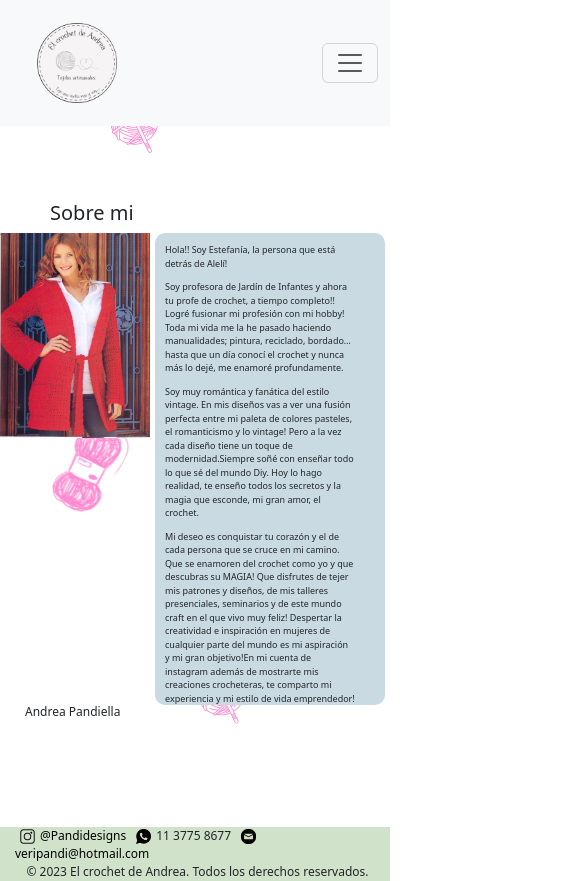
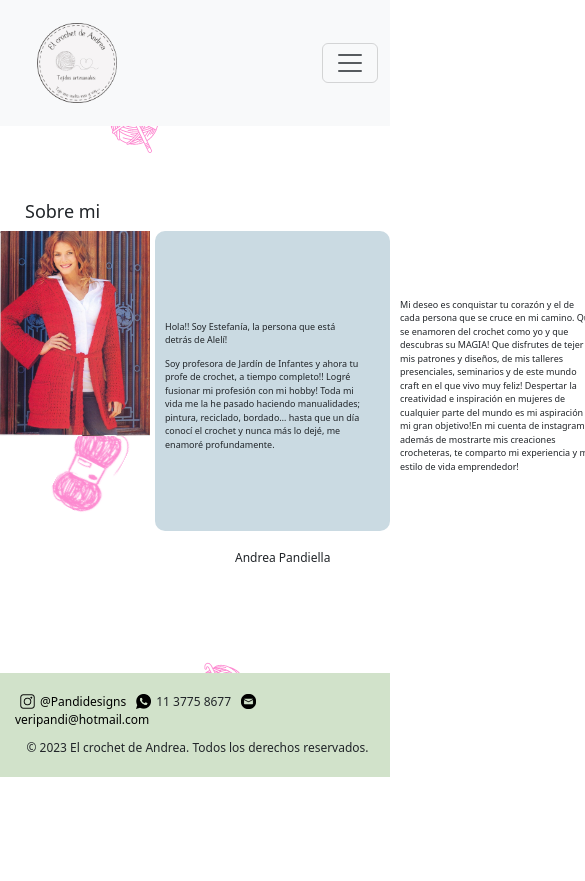
Before and after one commit to Imaagus/StaticPage, a plain HTML site: page paginas/sobremi.html in a window 390 px wide. Shown: the top 881 px of the page, 585 px wide, since content can reach past the window. After the commit the page ends 844 px from the top, so only its background shows below. Drawn offline with nearby package versions, Linux system fonts and the light colour scheme.

Commit message:
arreglosobremi

```diff
--- a/estilo/style.css
+++ b/estilo/style.css
@@ -249,6 +249,8 @@ grid-row: 3/4;
     background-color:#d1e2ca;
     justify-content:center;
     width: 100%;
+    padding-top: 20px;
+    padding-bottom: 20px;
 }
 .footer img {
     width: 25px;
@@ -265,7 +267,7 @@ grid-row: 3/4;
     margin-left: 25px;
     margin-right: 25px;
     align-items: center;
-
+    margin-bottom: 10px;
 }
 .footer .items a{
     color: black;
@@ -324,6 +326,13 @@ grid-row: 3/4;
     .perfil img {
         width: 350px;
     }
+    .perfil h5{
+        padding-left: 125px;
+    }
+    .sobremi{
+        margin: auto;
+        height: 300px;
+    }
     .sobremi p{
         font-size: 9px;
     }
@@ -359,17 +368,22 @@ grid-row: 3/4;
         padding-left: 0px;
     }
     .perfil h4{
-        padding-left: 50px;
+        font-size: 18px;
+        padding-left: 25px;
+        align-self: end;
     }
     .perfil h5{
         padding-left: 25px;
         font-size: 12px;
         grid-row: 3/4;
+        grid-column: 3/5;
+        align-self: end;
+        padding-left: 0px;
     }
     .sobremi{
         grid-column: 2/5;
         grid-row: 2/3;
-        margin-bottom: 0px;
+        margin-bottom: 20px;
     }
     .sobremi p{
         font-size: 9px;
--- a/paginas/sobremi.html
+++ b/paginas/sobremi.html
@@ -42,7 +42,6 @@
                 <div class="sobremi">
                     <p>Hola!! Soy Estefanía, la persona que está detrás de Alelí!</p>
                     <p>Soy profesora de Jardín de Infantes y ahora tu profe de crochet, a tiempo completo!! Logré fusionar mi profesión con mi hobby! Toda mi vida me la he pasado haciendo manualidades; pintura, reciclado, bordado… hasta que un día conocí el crochet y nunca más lo dejé, me enamoré profundamente.</p>
-                    <p>Soy muy romántica y fanática del estilo vintage. En mis diseños vas a ver una fusión perfecta entre mi paleta de colores pasteles, el romanticismo y lo vintage! Pero a la vez cada diseño tiene un toque de modernidad.Siempre soñé con enseñar todo lo que sé del mundo Diy. Hoy lo hago realidad, te enseño todos los secretos y la magia que esconde, mi gran amor, el crochet.</p>
                     <p> Mi deseo es conquistar tu corazón y el de cada persona que se cruce en mi camino. Que se enamoren del crochet como yo y que descubras su MAGIA! Que disfrutes de tejer mis patrones y diseños, de mis talleres presenciales, seminarios y de este mundo craft en el que vivo muy feliz! Despertar la creatividad e inspiración en mujeres de cualquier parte del mundo es mi aspiración y mi gran objetivo!En mi cuenta de instagram además de mostrarte mis creaciones crocheteras, te comparto mi experiencia y mi estilo de vida emprendedor!</p>
                 </div>
             <h5>Andrea Pandiella</h5>
```
